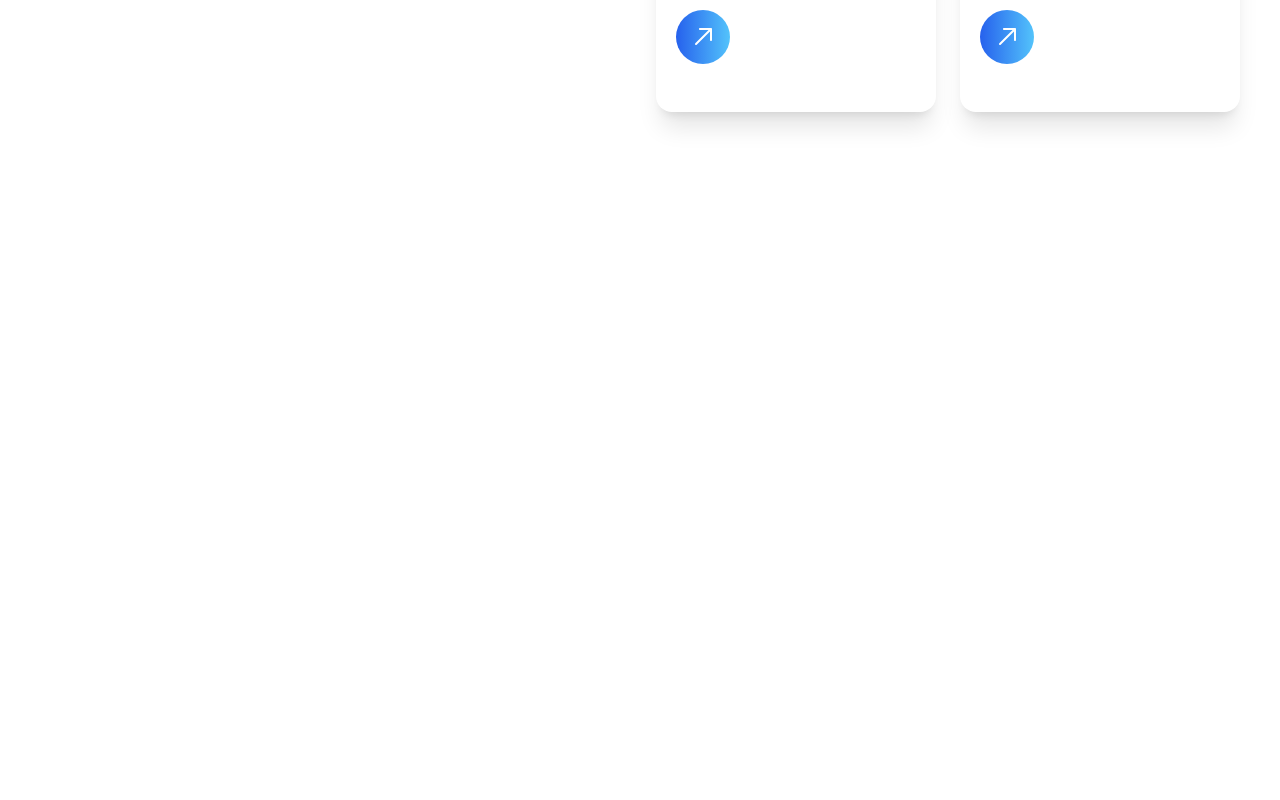
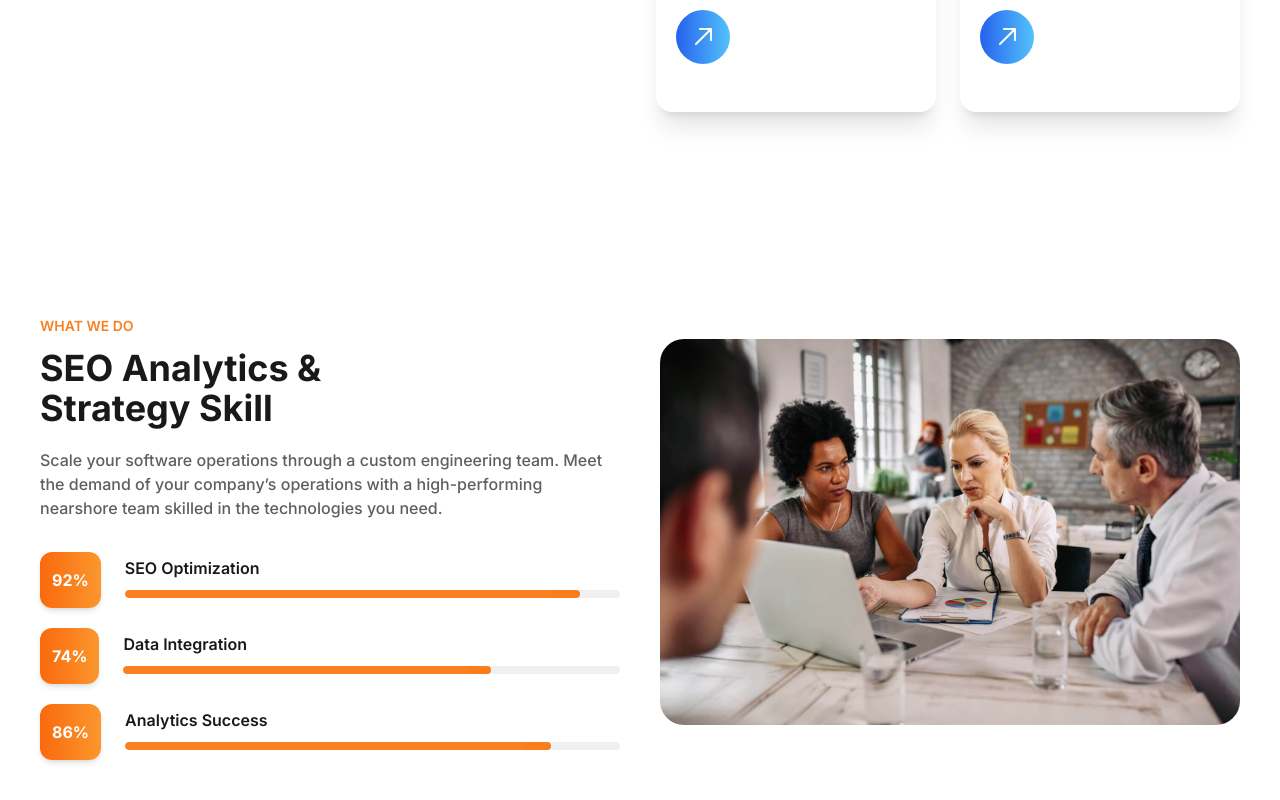
Before and after one commit to naymHdev/afiya-anjum-maya, a Next.js app: page / in a window 1280 px wide. Shown: the part 2867-3667 px from the top of the page. Before the commit the page ends 3019 px from the top, so only its background shows below. Built offline with nearby package versions, Linux system fonts and the light colour scheme.

Commit message:
created: a what we do section

```diff
--- a/package.json
+++ b/package.json
@@ -11,15 +11,18 @@
   "dependencies": {
     "@headlessui/react": "^2.1.2",
     "@heroicons/react": "^2.1.4",
+    "add": "^2.0.6",
     "antd": "^5.19.1",
     "framer-motion": "^11.2.14",
     "lottie-web": "^5.12.2",
     "next": "14.2.4",
     "react": "^18",
+    "react-countup": "^6.5.3",
     "react-dom": "^18",
     "react-fast-marquee": "^1.6.5",
     "react-icons": "^5.2.1",
-    "react-lottie": "^1.2.4"
+    "react-lottie": "^1.2.4",
+    "yarn": "^1.22.22"
   },
   "devDependencies": {
     "autoprefixer": "^10.4.19",
--- a/src/app/page.js
+++ b/src/app/page.js
@@ -2,6 +2,7 @@ import AboutUs from "@/components/AboutUs";
 import Banner from "@/components/Banner";
 import Services from "@/components/Services";
 import ServicesCategory from "@/components/ServicesCategory";
+import WhatWeDo from "@/components/WhatWeDo";
 
 export default function Home() {
   return (
@@ -11,6 +12,7 @@ export default function Home() {
         <Services />
         <AboutUs />
         <ServicesCategory />
+        <WhatWeDo />
       </div>
     </main>
   );
--- a/src/components/AboutUs/index.jsx
+++ b/src/components/AboutUs/index.jsx
@@ -1,3 +1,4 @@
+"use client";
 import Image from "next/image";
 import React from "react";
 import { FaCheckCircle } from "react-icons/fa";
--- a/src/components/Banner/index.jsx
+++ b/src/components/Banner/index.jsx
@@ -1,3 +1,4 @@
+"use client";
 import Image from "next/image";
 import React from "react";
 import PrimaryButton from "../Button";
--- a/src/components/Services/index.jsx
+++ b/src/components/Services/index.jsx
@@ -1,3 +1,4 @@
+"use client";
 import { services } from "@/data/data";
 import Image from "next/image";
 import React from "react";
--- a/src/components/ServicesCategory/index.jsx
+++ b/src/components/ServicesCategory/index.jsx
@@ -1,3 +1,4 @@
+"use client";
 import { coreServices } from "@/data/data";
 import Image from "next/image";
 import React from "react";
--- /dev/null
+++ b/src/components/WhatWeDo/index.jsx
@@ -0,0 +1,93 @@
+"use client";
+import Image from "next/image";
+import React from "react";
+import CountUp from "react-countup";
+import { Progress } from "antd";
+
+const WhatWeDo = () => {
+  return (
+    <>
+      <div className=" p-4 md:p-6 lg:p-10 mt-28">
+        <div className="grid md:flex items-center justify-between gap-10">
+          <section className=" flex-1">
+            <p className="py-3 text-sm font-semibold text-[#F68124]">
+              WHAT WE DO
+            </p>{" "}
+            <h2 className=" text-primary-text text-4xl font-bold w-1/2">
+              SEO Analytics & Strategy Skill
+            </h2>
+            <p className=" mt-5 text-secondary-text font-medium">
+              Scale your software operations through a custom engineering team.
+              Meet the demand of your company’s operations with a
+              high-performing nearshore team skilled in the technologies you
+              need.
+            </p>
+            <div className=" grid mt-8 space-y-5">
+              <div className=" flex items-center gap-6">
+                <div className=" bg-custom-gradient text-white px-3 py-4 rounded-xl shadow-md font-bold">
+                  <CountUp delay={1} end={92} />%
+                </div>
+                <div className=" w-full">
+                  <p className=" font-semibold text-primary-text">
+                    SEO Optimization
+                  </p>
+                  <Progress
+                    percent={92}
+                    status="active"
+                    strokeColor="#FA7D1C"
+                    showInfo={false}
+                  />
+                </div>
+              </div>
+              <div className=" flex items-center gap-6">
+                <div className=" bg-custom-gradient text-white px-3 py-4 rounded-xl shadow-md font-bold">
+                  <CountUp delay={1} end={74} />%
+                </div>
+                <div className=" w-full">
+                  <p className=" font-semibold text-primary-text">
+                    Data Integration
+                  </p>
+                  <Progress
+                    percent={74}
+                    status="active"
+                    strokeColor="#FA7D1C"
+                    showInfo={false}
+                  />
+                </div>
+              </div>
+              <div className=" flex items-center gap-6">
+                <div className=" bg-custom-gradient text-white px-3 py-4 rounded-xl shadow-md font-bold">
+                  <CountUp delay={1} end={86} />%
+                </div>
+                <div className=" w-full">
+                  <p className=" font-semibold text-primary-text">
+                    Analytics Success
+                  </p>
+                  <Progress
+                    percent={86}
+                    status="active"
+                    strokeColor="#FA7D1C"
+                    showInfo={false}
+                  />
+                </div>
+              </div>
+            </div>
+          </section>
+          <section className=" flex-1">
+            <div>
+              <Image
+                className=" rounded-3xl"
+                src="/what-we-do.jpg"
+                height={600}
+                width={600}
+                alt="what we do"
+              />
+            </div>
+          </section>
+        </div>
+      </div>
+    </>
+  );
+};
+
+export default WhatWeDo;
--- a/tailwind.config.js
+++ b/tailwind.config.js
@@ -22,6 +22,7 @@ module.exports = {
         "gradient-radial": "radial-gradient(var(--tw-gradient-stops))",
         "gradient-conic":
           "conic-gradient(from 180deg at 50% 50%, var(--tw-gradient-stops))",
+        "custom-gradient": "linear-gradient(to right, #fa690e, #fb972d)",
       },
     },
   },
```
Also changed, not shown: public/what-we-do.jpg (added), 1 other file (tests, documents, lock files or other folders).
